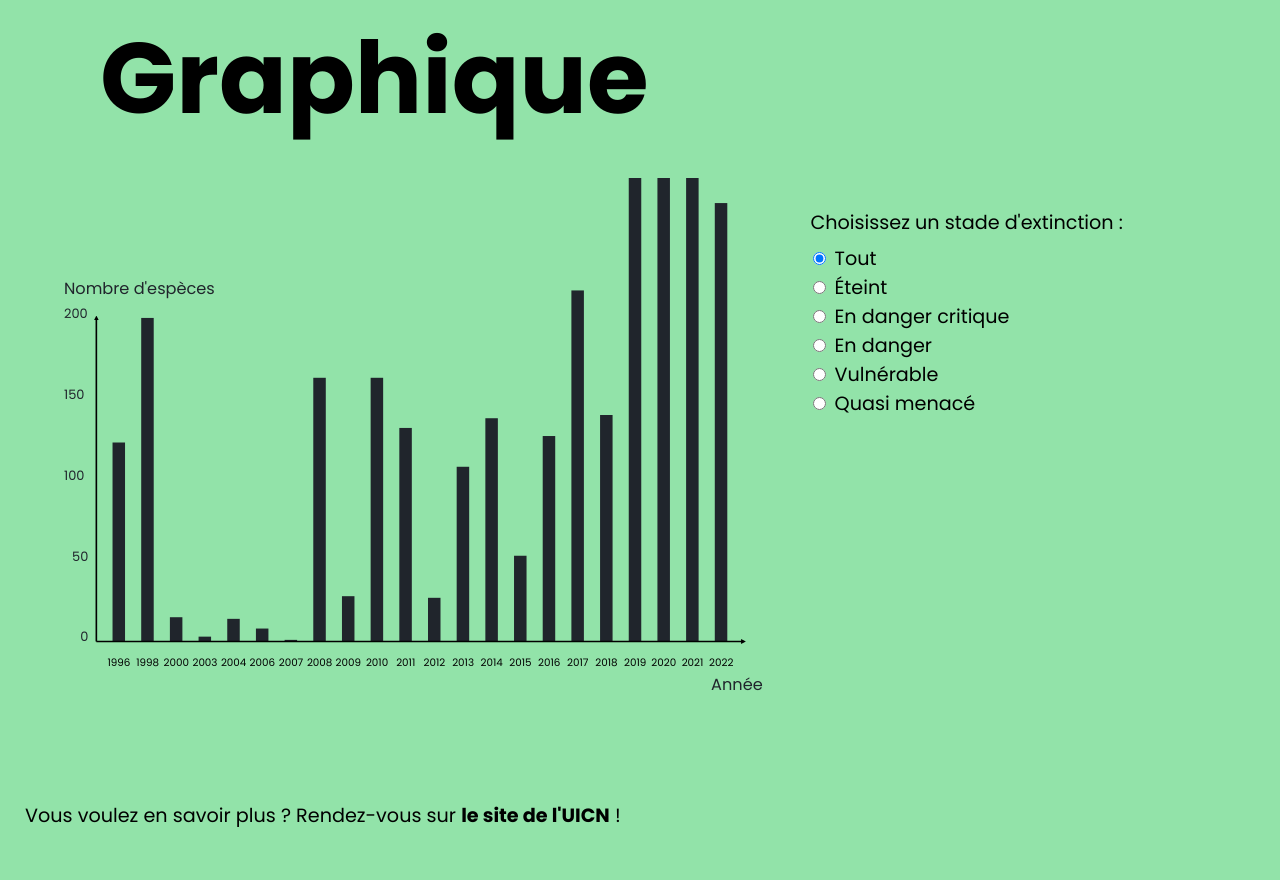
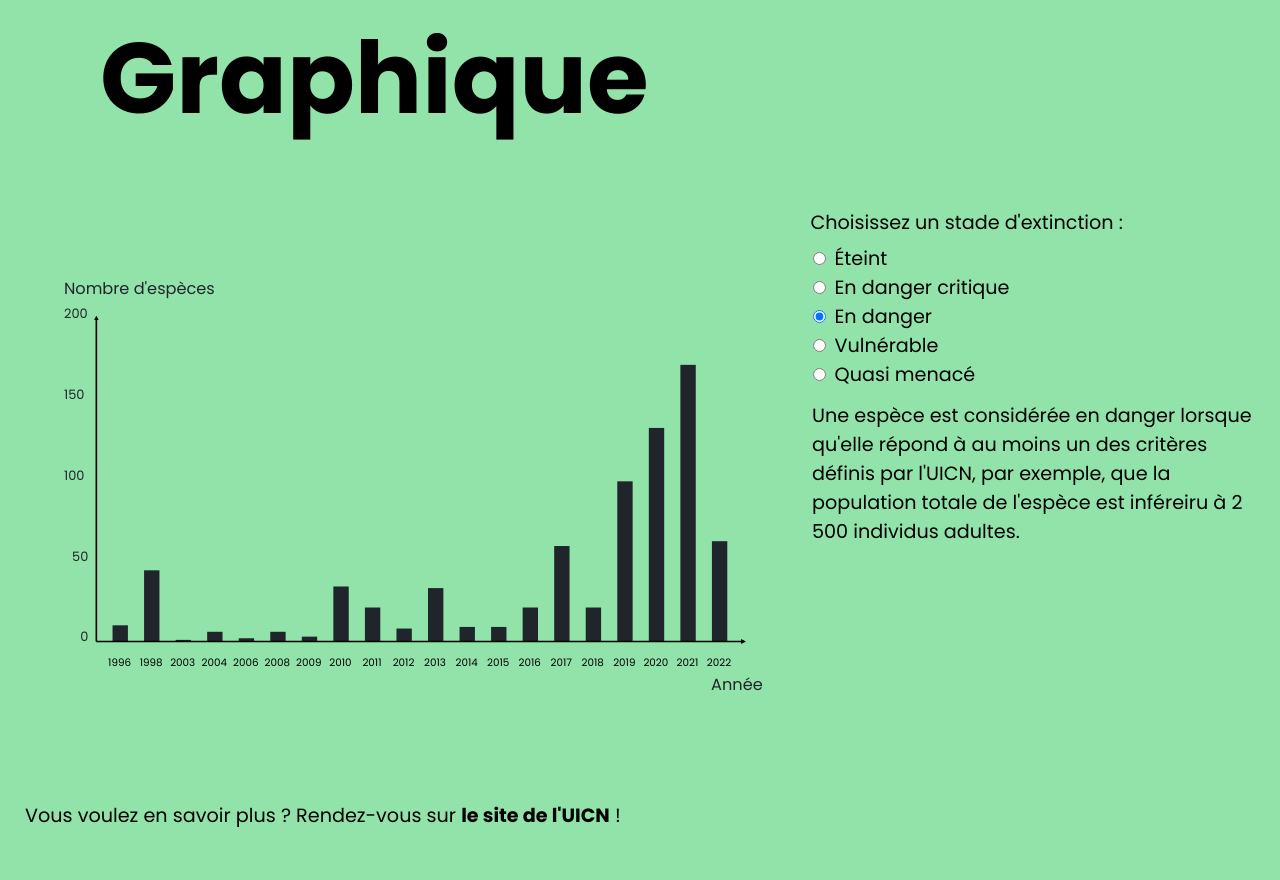
Before and after one commit to neroliprak/6e-extinction, a plain HTML site: page index.html in a window 1280 px wide. Shown: the part 2673-3553 px from the top of the page. Drawn offline with nearby package versions, Linux system fonts and the light colour scheme.

Commit message:
version 31 bis
suppression du bouton radio "tout"

```diff
--- a/index.html
+++ b/index.html
@@ -94,10 +94,6 @@
                     <fieldset>
                         <legend>Choisissez un stade d'extinction : </legend>
                         <div>
-                            <input type="radio" id="tout" name="stade" value="" checked/>
-                            <label for="tout">Tout</label>
-                        </div>
-                        <div>
                             <input type="radio" id="eteint" name="stade" value="EX" />
                             <label for="eteint">Éteint</label>
                         </div>
@@ -106,7 +102,7 @@
                             <label for="danger_critique">En danger critique</label>
                         </div>
                         <div>
-                            <input type="radio" id="danger" name="stade" value="EN" />
+                            <input type="radio" id="danger" name="stade" value="EN" checked/>
                             <label for="danger">En danger</label>
                         </div>
                         <div>
@@ -118,7 +114,7 @@
                             <label for="quasi_menace">Quasi menacé</label>
                         </div>
                     </fieldset>
-                    <p id="text_stade"></p>
+                    <p id="text_stade">Une espèce est considérée en danger lorsque qu'elle répond à au moins un des critères définis par l'UICN, par exemple, que la population totale de l'espèce est inféreiru à 2 500 individus adultes.</p>
 </div>
 
         </section>
--- a/script.js
+++ b/script.js
@@ -54,7 +54,7 @@ function analyseRadio(listeExtinction) {
       document.querySelectorAll("input[type=radio]")
     ).filter((item) => item.checked)[0].value;
     //si dans le json, le statut est égal a la valeur du bouton radio coché, alors on l'ajoute au espece_par_annee (si on coche VU par exefmple, ca prend que les VU)
-    if (statut == stat || stat.length === 0) {
+    if (statut == stat) {
       //Si il y a une espèce VU dans l'année year...
       if (espece_par_annee[year]) {
         //...alors on augmente de 1 le nombre d'espèce de cette année
```
